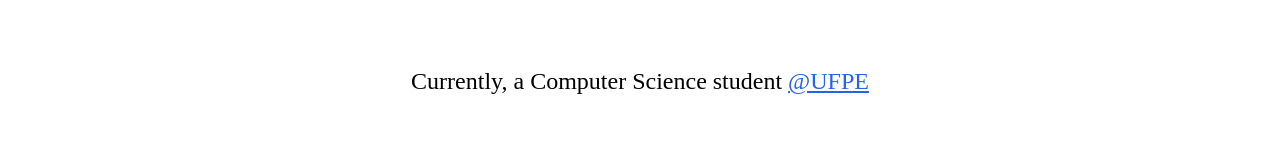
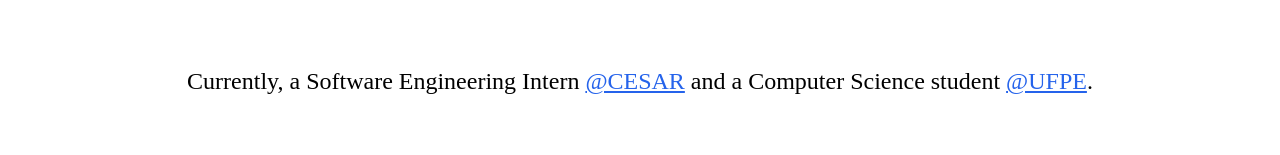
Before and after one commit to jpedroh/jpedroh.dev, a Next.js app: page / in a window 1280 px wide. Shown: the part 463-618 px from the top of the page. Built offline with nearby package versions, Linux system fonts and the light colour scheme.

Commit message:
Update Header.js

```diff
--- a/components/Header.js
+++ b/components/Header.js
@@ -9,10 +9,13 @@ const Header = () => {
       />
       <h1>Hi there, I'm João Pedro 👋</h1>
       <p>
-        Currently, a Computer Science student{" "}
+        Currently, a Software Engineering Intern{" "}
+        <a href="https://www.cesar.org.br/en" rel="noopener" target="_blank">
+          @CESAR
+        </a>{" "}and a Computer Science student{" "}
         <a href="https://www.cin.ufpe.br/" rel="noopener" target="_blank">
           @UFPE
-        </a>
+        </a>.
       </p>
     </header>
   );
```
